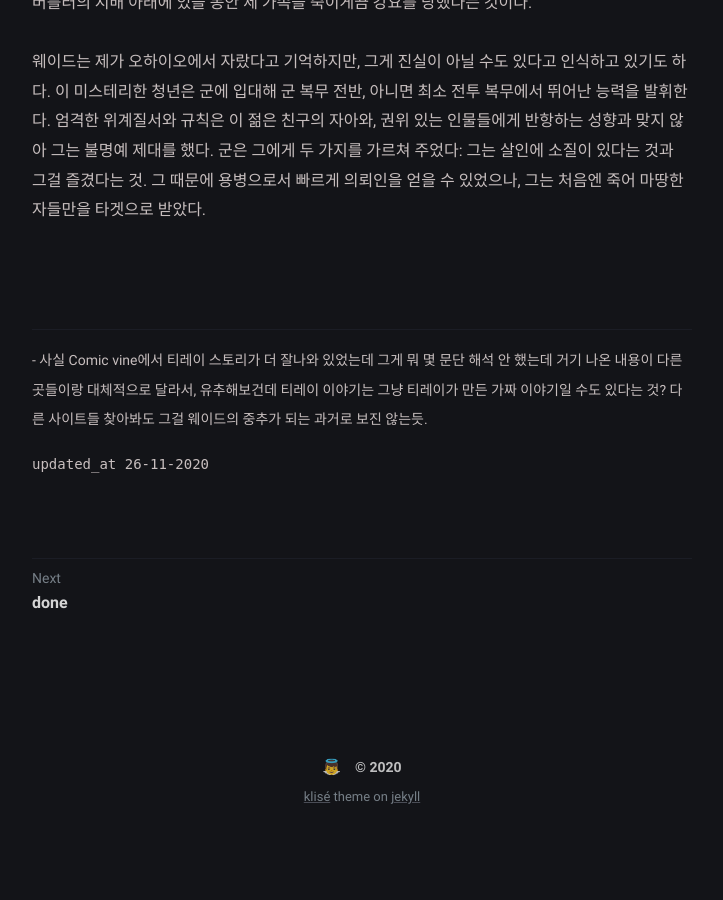
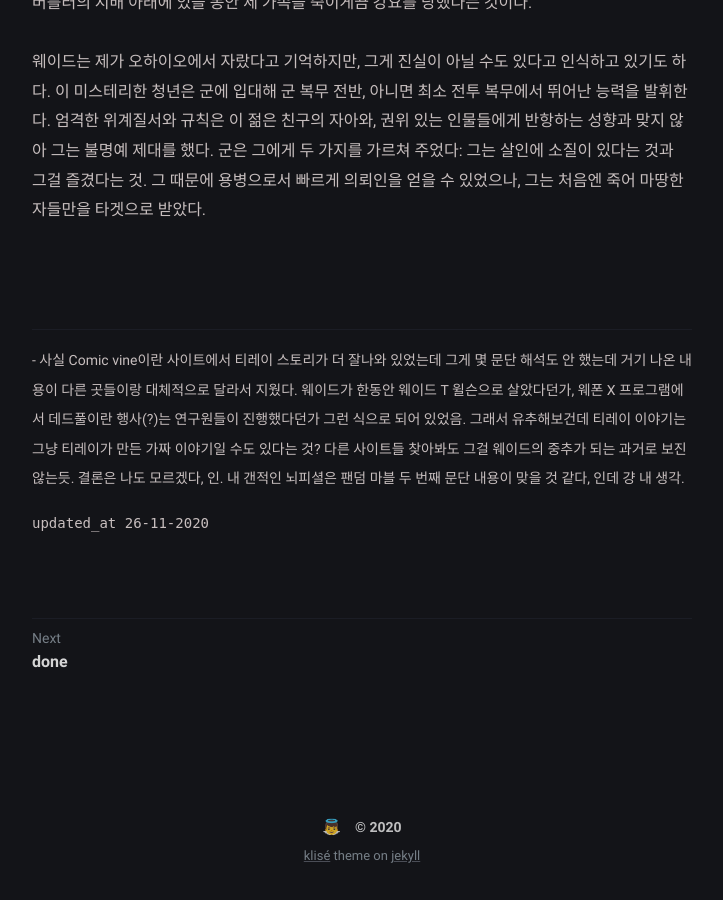
Before and after one commit to iwdstry/yeieje, a Jekyll site: the page built from _posts/Uncanny-xmen-biography-01/2020-11-26-Uncanny-xmen-biography-01.md, in a window 1280 px wide and 900 px high, scrolled down 5277 px. Shown: the whole window, without its empty margins (278-1001 px from the left). Built offline with Jekyll 4.4.1, drawn with Linux system fonts in a browser that asks for light colours; some web fonts are replaced; before the commit the page ends 6118 px from its top, so only the background shows below that; some of the changed text lies outside the part shown.

Commit message:
Create 2020-11-26-Uncanny-xmen-biography-01.md

```diff
--- a/_posts/Uncanny-xmen-biography-01/2020-11-26-Uncanny-xmen-biography-01.md
+++ b/_posts/Uncanny-xmen-biography-01/2020-11-26-Uncanny-xmen-biography-01.md
@@ -1,6 +1,6 @@
 ---
 layout: post
-title: 언캐니 X맨. Biography 01🔆
+title: Uncanny-Xmen. 데드풀 바이오그래피 01🔆
 date: 2020-11-26
 modified: 2020-11-26
 description: .
@@ -9,7 +9,7 @@
 ###### [Read Original](https://uncannyxmen.net/characters/deadpool/biography/){: target="_blank"}
 <br/>
 <br/>
-이름은 윌슨. 웨이드 윌슨. 어쩌면 웨이드 T. 윌슨. **[Deadpool (1st series) #1]** 아마도 웨이드 윈스턴 윌슨. **[Cable & Deadpool #39]**  잭은 아냐. 절대 잭은 아니야. **[Deadpool (2nd series) #32-33]** 난 캐나다에서 왔어. 아니면 아메리카. 내 부모는 죽었어. 내가 그들을 죽였거든. **[Deadpool (4th series) #34]** 아닐 수도 있고. 하지만 그들은 분명히 죽었어. **[Cable & Deadpool #19]**  아니면 내 아버지는 아직 살아계실지도 모르지. **[Deadpool (2nd series) #45]** 그리고 어머니도. **[Deadpool (2nd series) #36]** 아니면- <br/><br/>
+이름은 윌슨. 웨이드 윌슨. 어쩌면 웨이드 T. 윌슨. **[Deadpool (1st series) #1]** 아마도 웨이드 윈스턴 윌슨. **[Cable & Deadpool #39]**  잭은 아니야. 절대 잭은 아냐. **[Deadpool (2nd series) #32-33]** 난 캐나다에서 왔어. 아니면 아메리카. 내 부모는 죽었어. 내가 그들을 죽였거든. **[Deadpool (4th series) #34]** 아닐 수도 있고. 하지만 그들은 분명히 죽었어. **[Cable & Deadpool #19]**  아니면 내 아버지는 아직 살아계실지도 모르지. **[Deadpool (2nd series) #45]** 그리고 어머니도. **[Deadpool (2nd series) #36]** 아니면- <br/><br/>
 으ㅏ! 너무 많이 묻지 마! 이게 뭐, Jeopardy 쇼* 라도 되나?! 좋아, 그럼 다시 처음으로 돌아가서...<br/>
 
 <small> *Jeopardy 쇼: 퀴즈쇼. 질문을 받으면 질문으로 대답해야 하는 쇼라고 함. 계속 질문받아서 화난단 의미같음.</small>
@@ -60,7 +60,7 @@
 ### 팬덤 마블. Early years
 * * *
 <br/>
-웨이드는 청소년기에 대해 모순된 기억을 가지고 있다. 그는 한 번, 아버지가 어머니를 버린 걸 떠올린다. 어머니가 저를 임신한 때였다. 그후 어머니는 그가 성인이 될 때까지, 그가 그녀에게 폭력을 대신 휘두를 때까지,* 그녀의 화를 웨이드에게 풀었다. 이후 웨이드는 제가 5살이 되던 해에 어머니가 돌아가신 걸 떠올린다. 이때의 아버지는 육군 장교로 저를 학대하였고, 이는 웨이드가 깡패나 범죄자가 되게끔 만들었다. 아버지가 웨이드를 통제하려할 때에, 웨이드의 친구 중 한 명은 그를 쏴 죽인다. 하지만 웨이드는 작가*에게, 제 아버지는 어릴 적 저와 어머니를 버린, 나쁜 농담을 좋아하는 사람이라 밝혔다. 그의 어머니는 대체기재로 술과 인터넷 쇼핑에 빠져들었다. 어머니가 얼마 남지 않은 돈을 제게 쓰지 않게 하기 위해 집에서 도망나온 거라고, 웨이드는 스스로를 그렇게 믿었다.
+웨이드는 청소년기에 대해 모순된 기억을 가지고 있다. 그는 한 번, 아버지가 어머니를 버린 걸 떠올린다. 어머니가 저를 임신한 때였다. 그후 어머니는 그가 성인이 될 때까지, 그가 그녀에게 폭력을 대신 휘두를 때까지,* 그녀의 화를 웨이드에게 풀었다. 이후 웨이드는 제가 5살이 되던 해에 어머니가 돌아가신 걸 떠올린다. 이때의 아버지는 육군 장교로 저를 학대하였고, 이는 웨이드가 깡패나 범죄자가 되게끔 만들었다. 아버지가 웨이드를 통제하려할 때에, 웨이드의 친구 중 한 명은 그를 쏴 죽인다. 하지만 웨이드는 작가*에게, 제 아버지는 어릴 적 저와 어머니를 버린, 나쁜 농담을 좋아하는 사람이라 밝혔다. 그의 어머니는 대체기재로 술과 인터넷 쇼핑에 빠져들었다. 어머니가 얼마 남지 않은 돈을 제게 쓰지 않게 하기 위해 집에서 도망나온 거라고, 웨이드는 스스로를 그렇게 믿었다.  <br/>
 
 <small> *원문: she took out her anger on him until, as an adult, he beat her instead.</small><br/>
 <small> *원문: he told a writer that his father was a teller of bad jokes. 갑작스럽게 등장한 writer에 파파고도 나도 갈피를 잡질 X.</small>
@@ -90,5 +90,5 @@
 <br/>
 <br/>
 * * *
-<small> - 사실 Comic vine에서 티레이 스토리가 더 잘나와 있었는데 그게 뭐 몇 문단 해석 안 했는데 거기 나온 내용이 다른 곳들이랑 대체적으로 달라서, 유추해보건데 티레이 이야기는 그냥 티레이가 만든 가짜 이야기일 수도 있다는 것? 다른 사이트들 찾아봐도 그걸 웨이드의 중추가 되는 과거로 보진 않는듯. </small>
+<small> - 사실 Comic vine이란 사이트에서 티레이 스토리가 더 잘나와 있었는데 그게 몇 문단 해석도 안 했는데 거기 나온 내용이 다른 곳들이랑 대체적으로 달라서 지웠다. 웨이드가 한동안 웨이드 T 윌슨으로 살았다던가, 웨폰 X 프로그램에서 데드풀이란 행사(?)는 연구원들이 진행했다던가 그런 식으로 되어 있었음. 그래서 유추해보건데 티레이 이야기는 그냥 티레이가 만든 가짜 이야기일 수도 있다는 것? 다른 사이트들 찾아봐도 그걸 웨이드의 중추가 되는 과거로 보진 않는듯. 결론은 나도 모르겠다, 인. 내 갠적인 뇌피셜은 팬덤 마블 두 번째 문단 내용이 맞을 것 같다, 인데 걍 내 생각.</small>
 <br/>
```
